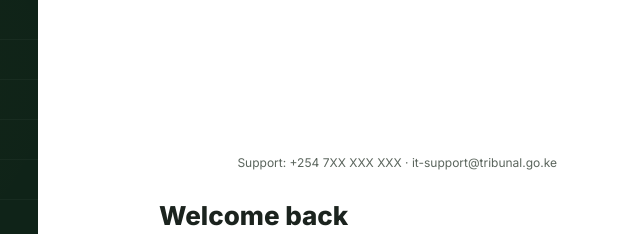
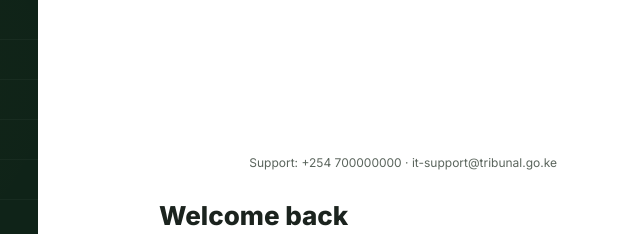
Before and after one commit to MarionOwino-ds/tribunal_notice_board, a plain HTML site: page JUDICIARY/index.html in a window 1280 px wide. Shown: the top 234 px of the page, 602-1242 px from the left. Drawn offline with Linux system fonts and the light colour scheme.

Commit message:
changes made at index.html

```diff
--- a/JUDICIARY/index.html
+++ b/JUDICIARY/index.html
@@ -36,7 +36,7 @@
 
   <div class="right">
     <div class="form-col">
-      <p class="support-line">Support: <a href="tel:+254700000000">+254 7XX XXX XXX</a> &middot; <a href="mailto:it-support@tribunal.go.ke">it-support@tribunal.go.ke</a></p>
+      <p class="support-line">Support: <a href="tel:+254700000000">+254 700000000</a> &middot; <a href="mailto:it-support@tribunal.go.ke">it-support@tribunal.go.ke</a></p>
 
       <h2>Welcome back</h2>
       <p class="subtext">Sign in to your account</p>
```
